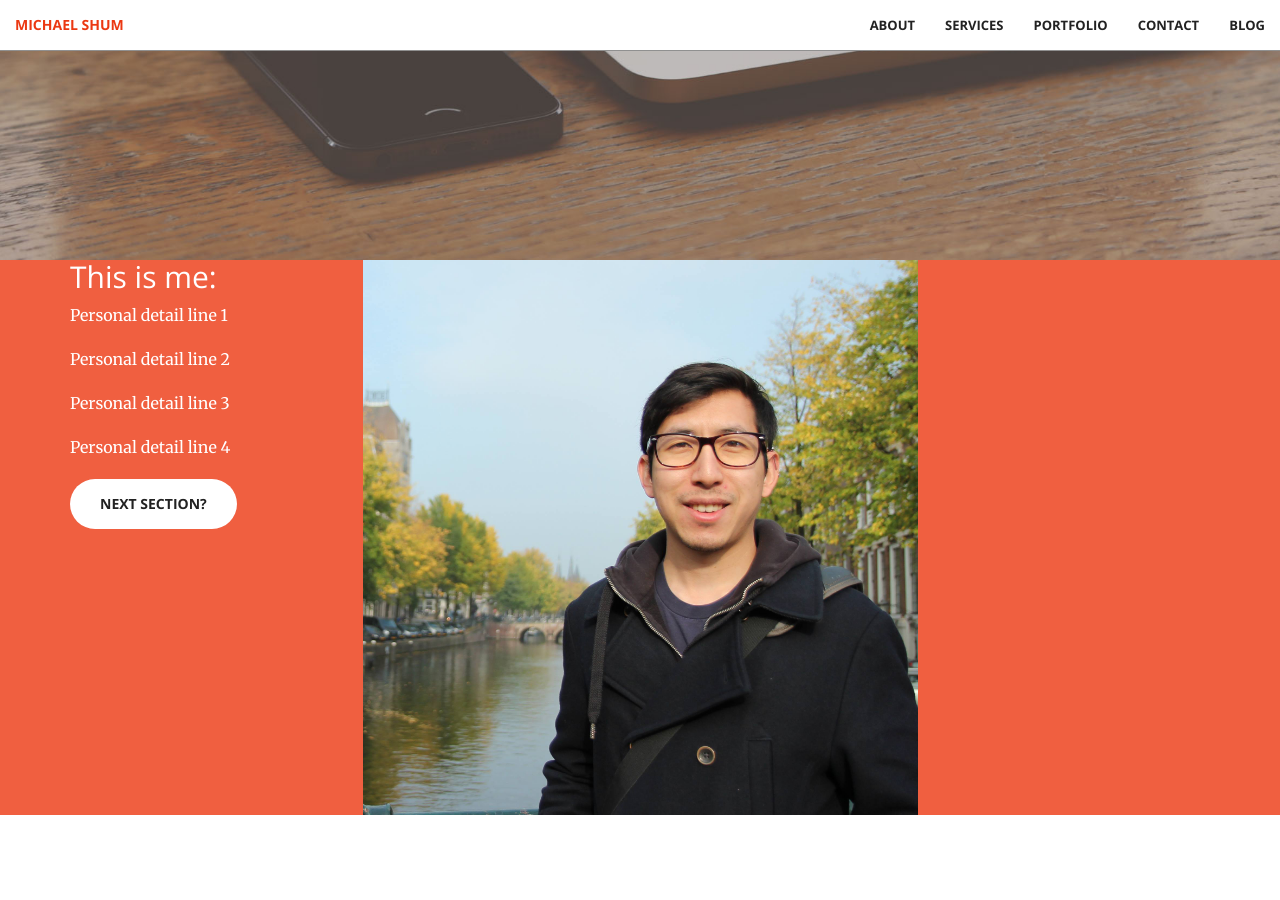
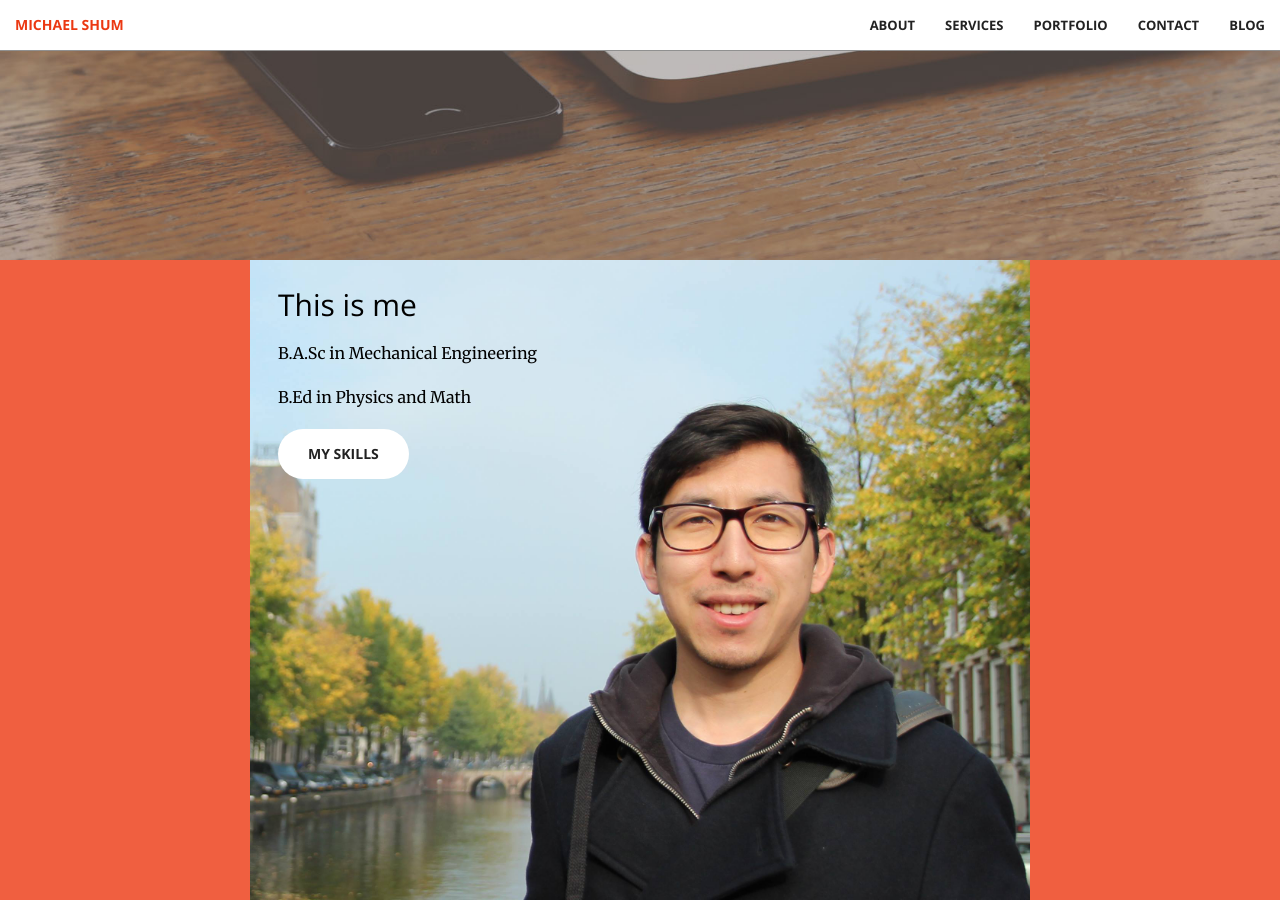
Before and after one commit to petriomelony/petriomelony.github.io, a Jekyll site: the page built from index.html, in a window 1280 px wide and 900 px high, scrolled down 640 px. Built offline with Jekyll 4.4.1, drawn with Linux system fonts in a browser that asks for light colours; nearby versions of some CDN libraries; some of the changed text lies outside the part shown.

Commit message:
Changed call to action section

```diff
--- a/_includes/call-to-action.html
+++ b/_includes/call-to-action.html
@@ -1,16 +1,19 @@
 <section class="bg-primary no-padding" id="about">
     <div class="container">
-        <div class="row">
-            <div class="col-sm-3 text-left mt-2">
-                <h2 class="section-heading">This is me:</h2>
-                <p>Personal detail line 1</p>
-                <p>Personal detail line 2</p>
-                <p>Personal detail line 3</p>
-                <p>Personal detail line 4</p>
-                <a href="#" class="btn btn-default btn-xl">Next Section?</a>
-            </div>
-            <div class="col-sm-6 col-offset-3 text-right">
-                <img src="img/prof.jpg" class="img-responsive" alt="A picture of Michael Shum">
+        <div class="row no-gutter">
+            <div class="col-lg-8 col-lg-offset-2">
+                <div class="grid-container">
+                    <div class="text-left about-text">
+                        <h2 class="section-heading">This is me</h2>
+                        <p></p>
+                        <p>B.A.Sc in Mechanical Engineering</p>
+                        <p>B.Ed in Physics and Math</p>
+                        <a href="#services" class="btn btn-default btn-xl page-scroll">My Skills</a>
+                    </div>
+                    <div class="facepic">
+                        <img src="img/prof.jpg" class="img-responsive" alt="A picture of Michael Shum">
+                    </div>
+                </div>
             </div>
         </div>
     </div>
--- a/_includes/services.html
+++ b/_includes/services.html
@@ -2,7 +2,7 @@
     <div class="container">
         <div class="row">
             <div class="col-lg-12 text-center">
-                <h2 class="section-heading">At Your Service</h2>
+                <h2 class="section-heading">What I Love Doing</h2>
                 <hr class="primary">
             </div>
         </div>
@@ -11,16 +11,16 @@
         <div class="row">
             <div class="col-lg-3 col-md-6 text-center">
                 <div class="service-box">
-                    <i class="fa fa-4x fa-diamond wow bounceIn text-primary"></i>
-                    <h3>Sturdy Templates</h3>
-                    <p class="text-muted">Our templates are updated regularly so they don't break.</p>
+                    <i class="fa fa-4x fa-graduation-cap wow bounceIn text-primary"></i>
+                    <h3>Educating</h3>
+                    <p class="text-muted">I'm an experienced STEM educator, with 5 years of UK teaching experience.</p>
                 </div>
             </div>
             <div class="col-lg-3 col-md-6 text-center">
                 <div class="service-box">
-                    <i class="fa fa-4x fa-paper-plane wow bounceIn text-primary" data-wow-delay=".1s"></i>
-                    <h3>Ready to Ship</h3>
-                    <p class="text-muted">You can use this theme as is, or you can make changes!</p>
+                    <i class="fa fa-4x fa-music wow bounceIn text-primary" data-wow-delay=".1s"></i>
+                    <h3>Making Music</h3>
+                    <p class="text-muted">I love music of all sorts, especially Classical, Celtic, Folk, Rock, and Metal!</p>
                 </div>
             </div>
             <div class="col-lg-3 col-md-6 text-center">
--- a/css/main.scss
+++ b/css/main.scss
@@ -78,3 +78,24 @@ $theme-dark: #222;
 .post-list {
   padding: 0px;
 }
+
+.grid-container {
+  display: grid;
+  grid-template-columns: repeat(2, 1fr);
+  grid-auto-rows: min-content;
+}
+
+.about-text {
+  grid-column: col 1;
+  grid-row: row 1 / span 1;
+  z-index: 2;
+  color: black;
+  padding-top: 2em;
+  padding-left: 2em;
+}
+
+.facepic {
+  grid-column: col 1 / span 2;
+  grid-row: row 1 / span 2;
+  z-index: 1;
+}
```
